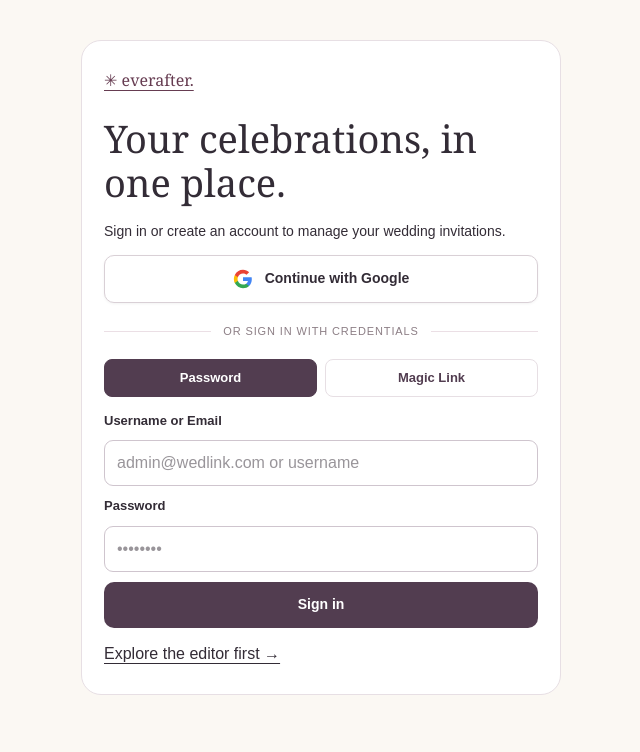
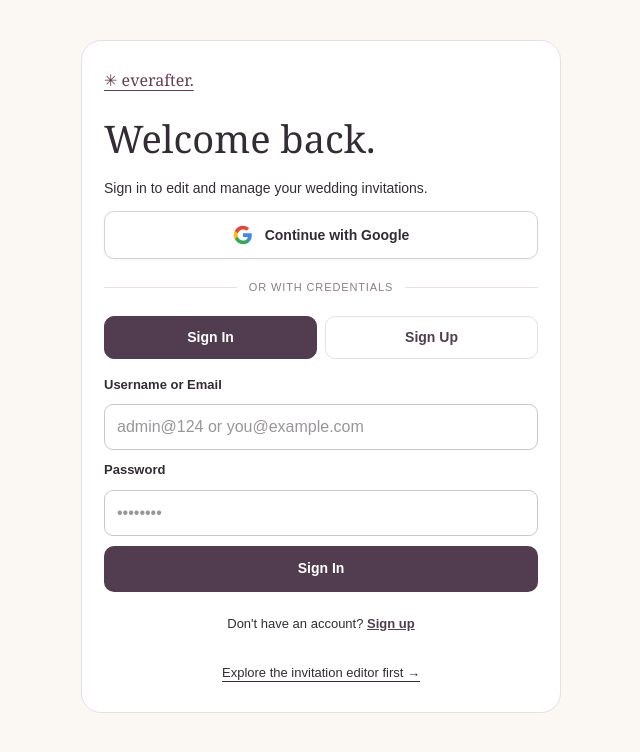
Before and after one commit to cyberabu111-cell/wedlink, a Next.js app: page /login in a window 1280 px wide. Shown: the top 752 px of the page, without its empty margins (319-959 px from the left). Built offline with nearby package versions, Linux system fonts and the light colour scheme; a web font is replaced by a local one.

Commit message:
feat(auth): replace magic link with dual Sign In / Sign Up interface

```diff
--- a/src/app/login/LoginForm.tsx
+++ b/src/app/login/LoginForm.tsx
@@ -12,13 +12,22 @@ export default function LoginForm({
   next: string;
   callbackFailed: boolean;
 }) {
-  const [identifier, setIdentifier] = useState('');
-  const [password, setPassword] = useState('');
-  const [authMode, setAuthMode] = useState<'password' | 'otp'>('password');
+  const [mode, setMode] = useState<'signin' | 'signup'>('signin');
+
+  // Sign In fields
+  const [signInIdentifier, setSignInIdentifier] = useState('');
+  const [signInPassword, setSignInPassword] = useState('');
+
+  // Sign Up fields
+  const [signUpFullName, setSignUpFullName] = useState('');
+  const [signUpEmail, setSignUpEmail] = useState('');
+  const [signUpPassword, setSignUpPassword] = useState('');
+  const [signUpConfirmPassword, setSignUpConfirmPassword] = useState('');
+
   const [busy, setBusy] = useState(false);
   const [googleBusy, setGoogleBusy] = useState(false);
   const [message, setMessage] = useState(
-    callbackFailed ? 'This sign-in link expired or could not be verified. Request a new one.' : ''
+    callbackFailed ? 'Authentication link or session could not be verified. Please sign in.' : ''
   );
 
   function resolveEmail(raw: string): string {
@@ -56,29 +65,30 @@ export default function LoginForm({
         setGoogleBusy(false);
       }
     } catch {
-      setMessage('Google sign-in is not configured yet. You can sign in using your email.');
+      setMessage('Google sign-in is not configured yet. You can sign in using your credentials.');
       setGoogleBusy(false);
     }
   }
 
-  async function handlePasswordSubmit(event: FormEvent) {
+  async function handleSignIn(event: FormEvent) {
     event.preventDefault();
     setBusy(true);
     setMessage('');
+
     try {
       const client = createClient();
-      const resolvedEmail = resolveEmail(identifier);
+      const resolvedEmail = resolveEmail(signInIdentifier);
 
       let { data, error } = await client.auth.signInWithPassword({
         email: resolvedEmail,
-        password,
+        password: signInPassword,
       });
 
       // Secondary fallback for admin aliases
-      if (error && (identifier.trim() === 'admin' || identifier.trim() === 'admin@124')) {
+      if (error && (signInIdentifier.trim() === 'admin' || signInIdentifier.trim() === 'admin@124')) {
         const fallback = await client.auth.signInWithPassword({
           email: 'admin@124.com',
-          password,
+          password: signInPassword,
         });
         if (!fallback.error) {
           data = fallback.data;
@@ -112,26 +122,68 @@ export default function LoginForm({
     }
   }
 
-  async function handleOtpSubmit(event: FormEvent) {
+  async function handleSignUp(event: FormEvent) {
     event.preventDefault();
     setBusy(true);
     setMessage('');
+
+    const cleanEmail = signUpEmail.trim();
+    if (!cleanEmail || !signUpPassword) {
+      setMessage('Email and password are required.');
+      setBusy(false);
+      return;
+    }
+
+    if (signUpPassword.length < 6) {
+      setMessage('Password must be at least 6 characters.');
+      setBusy(false);
+      return;
+    }
+
+    if (signUpPassword !== signUpConfirmPassword) {
+      setMessage('Passwords do not match.');
+      setBusy(false);
+      return;
+    }
+
     try {
       const client = createClient();
-      const resolvedEmail = resolveEmail(identifier);
-      const { error } = await client.auth.signInWithOtp({
-        email: resolvedEmail,
+      const { data, error } = await client.auth.signUp({
+        email: cleanEmail,
+        password: signUpPassword,
         options: {
+          data: {
+            full_name: signUpFullName.trim() || undefined,
+          },
           emailRedirectTo: `${window.location.origin}/auth/callback?next=${encodeURIComponent(next)}`,
         },
       });
+
       if (error) {
-        setMessage('Could not send a sign-in link. Check your email address and try again shortly.');
+        setMessage(error.message || 'Could not create account. Please try again.');
         return;
       }
-      setMessage('Check your email for a sign-in link. Open it in this browser to continue.');
-    } catch {
-      setMessage('Sign-in is not configured yet. You can still explore the invitation editor.');
+
+      // If Supabase immediately returns a session (auto-confirm enabled):
+      if (data?.session) {
+        const target = safeAuthNext(next) || '/studio/new';
+        window.location.href = target;
+        return;
+      }
+
+      // If email confirmation is required:
+      if (data?.user && !data.user.confirmed_at) {
+        setMessage('Account created! Check your email to confirm your account, then sign in.');
+        setMode('signin');
+        setSignInIdentifier(cleanEmail);
+        return;
+      }
+
+      setMessage('Account created successfully! Please sign in.');
+      setMode('signin');
+      setSignInIdentifier(cleanEmail);
+    } catch (err: any) {
+      setMessage(err?.message || 'Registration failed. Please try again.');
     } finally {
       setBusy(false);
     }
@@ -140,10 +192,14 @@ export default function LoginForm({
   return (
     <section className="account-card">
       <Link href="/" className="studio-brand">✳ everafter.</Link>
-      <h1>Your celebrations, in one place.</h1>
-      <p>Sign in or create an account to manage your wedding invitations.</p>
+      <h1>{mode === 'signin' ? 'Welcome back.' : 'Create an account.'}</h1>
+      <p>
+        {mode === 'signin'
+          ? 'Sign in to edit and manage your wedding invitations.'
+          : 'Sign up to design, customize, and publish your wedding invitations.'}
+      </p>
 
-      {/* Google Sign In Button */}
+      {/* Google OAuth Button */}
       <button
         type="button"
         disabled={busy || googleBusy}
@@ -160,95 +216,195 @@ export default function LoginForm({
       </button>
 
       <div className="account-divider">
-        <span>or sign in with credentials</span>
+        <span>or with credentials</span>
       </div>
 
-      {/* Sign-in Method Tabs */}
-      <div style={{ display: 'flex', gap: '8px', marginBottom: '14px' }}>
+      {/* Mode Switcher Tabs: Sign In / Sign Up */}
+      <div style={{ display: 'flex', gap: '8px', marginBottom: '16px' }}>
         <button
           type="button"
-          onClick={() => { setAuthMode('password'); setMessage(''); }}
+          onClick={() => { setMode('signin'); setMessage(''); }}
           style={{
             flex: 1,
-            padding: '8px 12px',
-            borderRadius: '8px',
-            fontSize: '13px',
+            padding: '10px 14px',
+            borderRadius: '10px',
+            fontSize: '14px',
             fontWeight: 600,
-            border: authMode === 'password' ? '1px solid #523d50' : '1px solid #e7dfe4',
-            background: authMode === 'password' ? '#523d50' : '#ffffff',
-            color: authMode === 'password' ? '#ffffff' : '#523d50',
+            border: mode === 'signin' ? '1px solid #523d50' : '1px solid #e7dfe4',
+            background: mode === 'signin' ? '#523d50' : '#ffffff',
+            color: mode === 'signin' ? '#ffffff' : '#523d50',
             cursor: 'pointer',
+            transition: 'all 0.15s ease',
           }}
         >
-          Password
+          Sign In
         </button>
         <button
           type="button"
-          onClick={() => { setAuthMode('otp'); setMessage(''); }}
+          onClick={() => { setMode('signup'); setMessage(''); }}
           style={{
             flex: 1,
-            padding: '8px 12px',
-            borderRadius: '8px',
-            fontSize: '13px',
+            padding: '10px 14px',
+            borderRadius: '10px',
+            fontSize: '14px',
             fontWeight: 600,
-            border: authMode === 'otp' ? '1px solid #523d50' : '1px solid #e7dfe4',
-            background: authMode === 'otp' ? '#523d50' : '#ffffff',
-            color: authMode === 'otp' ? '#ffffff' : '#523d50',
+            border: mode === 'signup' ? '1px solid #523d50' : '1px solid #e7dfe4',
+            background: mode === 'signup' ? '#523d50' : '#ffffff',
+            color: mode === 'signup' ? '#ffffff' : '#523d50',
             cursor: 'pointer',
+            transition: 'all 0.15s ease',
           }}
         >
-          Magic Link
+          Sign Up
         </button>
       </div>
 
-      {authMode === 'password' ? (
-        <form onSubmit={handlePasswordSubmit}>
-          <label htmlFor="account-identifier">Username or Email</label>
+      {/* SIGN IN FORM */}
+      {mode === 'signin' ? (
+        <form onSubmit={handleSignIn}>
+          <label htmlFor="signin-identifier">Username or Email</label>
           <input
-            id="account-identifier"
+            id="signin-identifier"
             type="text"
             required
             autoComplete="username"
-            placeholder="admin@wedlink.com or username"
-            value={identifier}
-            onChange={(e) => setIdentifier(e.target.value)}
+            placeholder="admin@124 or you@example.com"
+            value={signInIdentifier}
+            onChange={(e) => setSignInIdentifier(e.target.value)}
           />
 
-          <label htmlFor="account-password">Password</label>
+          <label htmlFor="signin-password">Password</label>
           <input
-            id="account-password"
+            id="signin-password"
             type="password"
             required
             autoComplete="current-password"
             placeholder="••••••••"
-            value={password}
-            onChange={(e) => setPassword(e.target.value)}
+            value={signInPassword}
+            onChange={(e) => setSignInPassword(e.target.value)}
           />
 
           <button disabled={busy || googleBusy} className="account-primary">
-            {busy ? 'Signing in…' : 'Sign in'}
+            {busy ? 'Signing in…' : 'Sign In'}
           </button>
+
+          <p style={{ fontSize: '13px', textAlign: 'center', marginTop: '12px' }}>
+            Don&apos;t have an account?{' '}
+            <button
+              type="button"
+              onClick={() => { setMode('signup'); setMessage(''); }}
+              style={{
+                background: 'none',
+                border: 'none',
+                color: '#523d50',
+                fontWeight: 600,
+                textDecoration: 'underline',
+                cursor: 'pointer',
+                padding: 0,
+              }}
+            >
+              Sign up
+            </button>
+          </p>
         </form>
       ) : (
-        <form onSubmit={handleOtpSubmit}>
-          <label htmlFor="account-email">Email address</label>
+        /* SIGN UP FORM */
+        <form onSubmit={handleSignUp}>
+          <label htmlFor="signup-name">Full Name (optional)</label>
           <input
-            id="account-email"
+            id="signup-name"
+            type="text"
+            autoComplete="name"
+            placeholder="e.g. Priya Sharma"
+            value={signUpFullName}
+            onChange={(e) => setSignUpFullName(e.target.value)}
+          />
+
+          <label htmlFor="signup-email">Email address</label>
+          <input
+            id="signup-email"
             type="email"
             required
             autoComplete="email"
             placeholder="you@example.com"
-            value={identifier}
-            onChange={(e) => setIdentifier(e.target.value)}
+            value={signUpEmail}
+            onChange={(e) => setSignUpEmail(e.target.value)}
           />
+
+          <label htmlFor="signup-password">Password</label>
+          <input
+            id="signup-password"
+            type="password"
+            required
+            minLength={6}
+            autoComplete="new-password"
+            placeholder="Minimum 6 characters"
+            value={signUpPassword}
+            onChange={(e) => setSignUpPassword(e.target.value)}
+          />
+
+          <label htmlFor="signup-confirm-password">Confirm Password</label>
+          <input
+            id="signup-confirm-password"
+            type="password"
+            required
+            minLength={6}
+            autoComplete="new-password"
+            placeholder="Re-enter your password"
+            value={signUpConfirmPassword}
+            onChange={(e) => setSignUpConfirmPassword(e.target.value)}
+          />
+
           <button disabled={busy || googleBusy} className="account-primary">
-            {busy ? 'Sending…' : 'Email me a sign-in link'}
+            {busy ? 'Creating account…' : 'Create Account'}
           </button>
+
+          <p style={{ fontSize: '13px', textAlign: 'center', marginTop: '12px' }}>
+            Already have an account?{' '}
+            <button
+              type="button"
+              onClick={() => { setMode('signin'); setMessage(''); }}
+              style={{
+                background: 'none',
+                border: 'none',
+                color: '#523d50',
+                fontWeight: 600,
+                textDecoration: 'underline',
+                cursor: 'pointer',
+                padding: 0,
+              }}
+            >
+              Sign in
+            </button>
+          </p>
         </form>
       )}
 
-      {message && <p role="status" style={{ marginTop: '10px', color: message.includes('failed') || message.includes('Invalid') || message.includes('expired') ? '#b91c1c' : '#047857' }}>{message}</p>}
-      <Link href="/studio/new" style={{ marginTop: '14px', display: 'inline-block' }}>Explore the editor first →</Link>
+      {message && (
+        <p
+          role="status"
+          style={{
+            marginTop: '12px',
+            fontSize: '13px',
+            color:
+              message.includes('failed') ||
+              message.includes('Invalid') ||
+              message.includes('not match') ||
+              message.includes('required') ||
+              message.includes('Could not')
+                ? '#b91c1c'
+                : '#047857',
+          }}
+        >
+          {message}
+        </p>
+      )}
+
+      <div style={{ textAlign: 'center', marginTop: '14px' }}>
+        <Link href="/studio/new" style={{ fontSize: '13px' }}>
+          Explore the invitation editor first →
+        </Link>
+      </div>
     </section>
   );
 }
```
